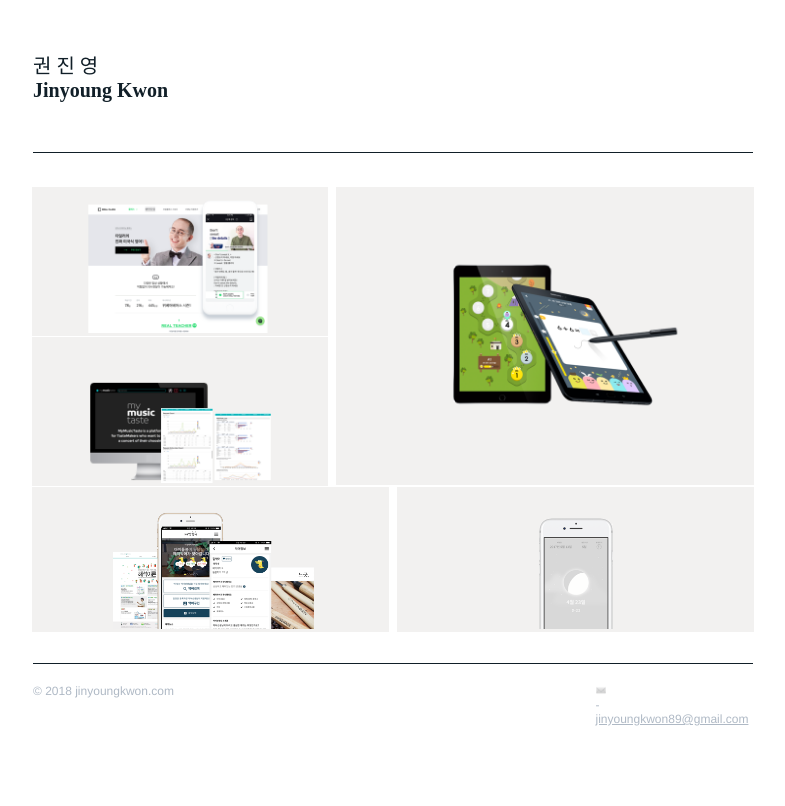
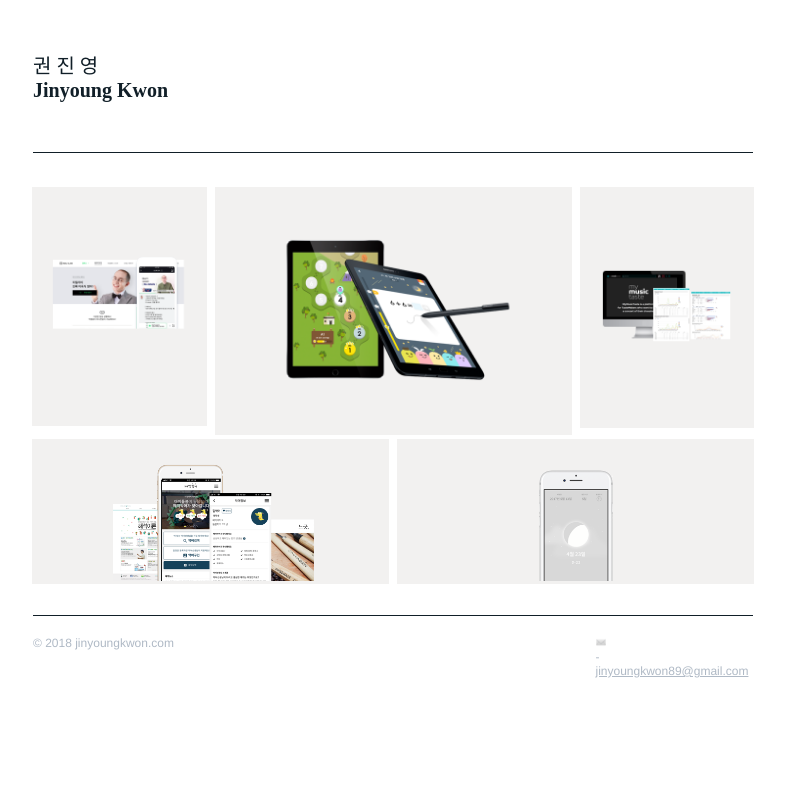
Before and after one commit to lilory/lilory.github.com, a PHP site: page / in a window 1280 px wide. Shown: the whole page, without its empty margins (247-1032 px from the left). After the commit the page ends 678 px from the top, so only its background shows below. Run offline with PHP 8.4, Linux system fonts and the light colour scheme; some web fonts are replaced.

Commit message:
20190416 ver3 edited
change layout

```diff
--- a/css/style.css
+++ b/css/style.css
@@ -49,7 +49,7 @@ p{
 
 /*index*/
 .big-row{
-	height:300px;
+	height:252px;
 }
 .small-row{
 	height:150px;
@@ -74,6 +74,7 @@ p{
 }
 .content-box:hover .bg-box-overlay, .content-box:active .bg-box-overlay{
 	opacity: 1;
+	display:block;
 }
 .bg-box{
 	background-color: rgba(89,80,70,0.08);
@@ -81,7 +82,7 @@ p{
 .bg-box-overlay{
 	text-align: center;
 	transition: .5s ease;
-	opacity: 0;
+	display:none;
 	position: absolute;
 	top: 50%;
 	left: 50%;
@@ -131,6 +132,7 @@ p{
 		height:initial;
 		max-height:150px;
 		width: auto;
+		text-align:center;
 		transition: .5s ease;
 	}
 	.works-info{
--- a/index.html
+++ b/index.html
@@ -34,7 +34,34 @@
 
 		<!-- first row	 -->
 		<div class="row big-row">
-			<div class="col-md-5">
+				<a class="col-md-3 content-box" href="/works/qualson">
+					<div class="bg-box">
+						<img src="/img/thumnail_qualson.png">
+						<div class="bg-box-overlay">
+							<p class="title">리얼클래스<br>/브릿잉글리쉬</p>
+						</div>
+					</div>
+				</a>
+
+				<a class="col-md-6 content-box" href="/works/knowre">
+				<div class="bg-box">
+					<img src="/img/thumnail_knowre.png?new">
+					<div class="bg-box-overlay">
+						<p class="title">knowre</p>
+					</div>
+				</div>
+				</a>
+
+				<a class="col-md-3 content-box" href="/works/mmt">
+					<div class="bg-box">
+						<img src="/img/thumnail_mmt.png">
+						<div class="bg-box-overlay">
+							<p class="title">MyMusicTaste</p>
+						</div>
+					</div>
+				</a>
+
+			<!--<div class="col-md-5">
 				<div class="row small-row">
 					<a class="col-md-12 content-box" href="/works/qualson">
 						<div class="bg-box">
@@ -63,7 +90,7 @@
 						<p class="title">knowre</p>
 					</div>
 				</div>
-			</a>
+			</a>-->
 		</div>
 		<!-- second row		 -->
 		<div class="row small-row">
```
Also changed, not shown: img/thumnail_knowre.png, img/thumnail_mmt.png, img/thumnail_qualson.png.
